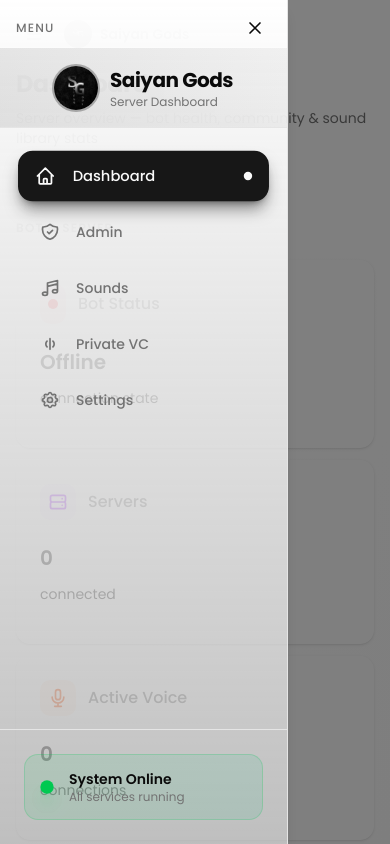
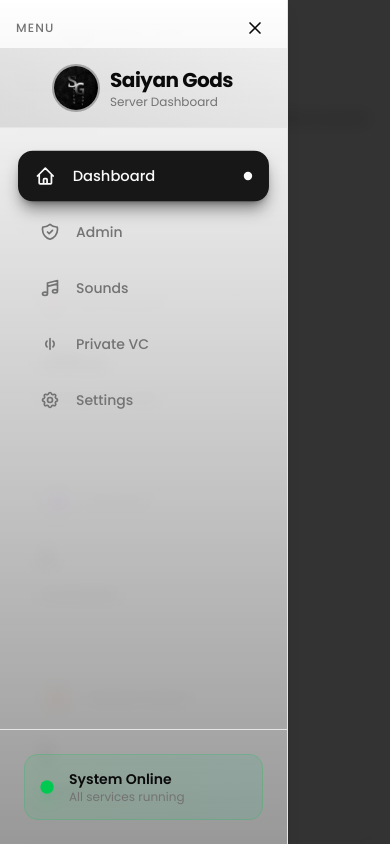
Before and after one commit to jubinjacob03/saiyan-gods-server, a Next.js app: page / in a window 390 px wide. Both pictures are taken after a click on the button "Open menu". Built offline with nearby package versions, Linux system fonts and the light colour scheme; no server answers; the database is empty.

Commit message:
fix: increase mobile backdrop opacity, add TouchSensor for mobile DnD

```diff
--- a/app/sounds/page.tsx
+++ b/app/sounds/page.tsx
@@ -24,6 +24,7 @@ import {
   DragOverlay,
   DragStartEvent,
   PointerSensor,
+  TouchSensor,
   useSensor,
   useSensors,
   useDroppable,
@@ -466,6 +467,7 @@ export default function SoundsPage() {
 
   const sensors = useSensors(
     useSensor(PointerSensor, { activationConstraint: { distance: 8 } }),
+    useSensor(TouchSensor, { activationConstraint: { delay: 200, tolerance: 8 } }),
   );
 
   // ── WebSocket
--- a/components/AppLayout.tsx
+++ b/components/AppLayout.tsx
@@ -21,7 +21,7 @@ export default function AppLayout({ children }: { children: React.ReactNode }) {
             animate={{ opacity: 1 }}
             exit={{ opacity: 0 }}
             transition={{ duration: 0.2 }}
-            className="fixed inset-0 z-40 bg-black/50 md:hidden"
+            className="fixed inset-0 z-40 bg-black/80 backdrop-blur-sm md:hidden"
             onClick={() => setMobileOpen(false)}
           />
         )}
```
